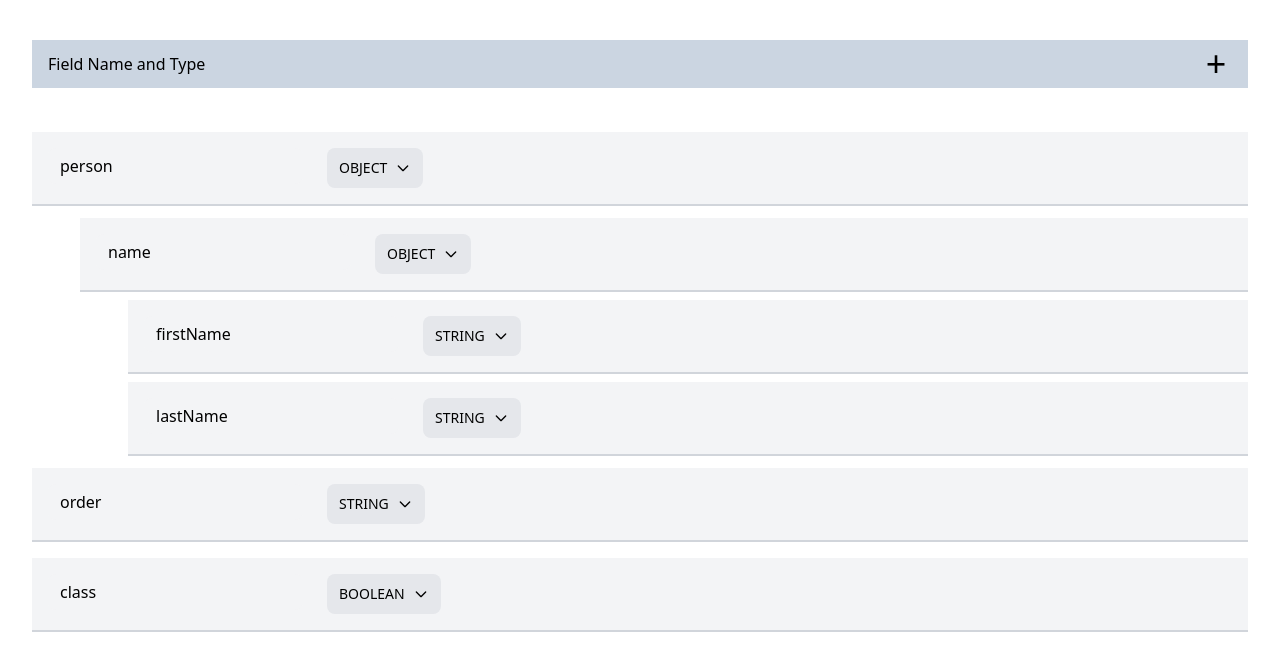
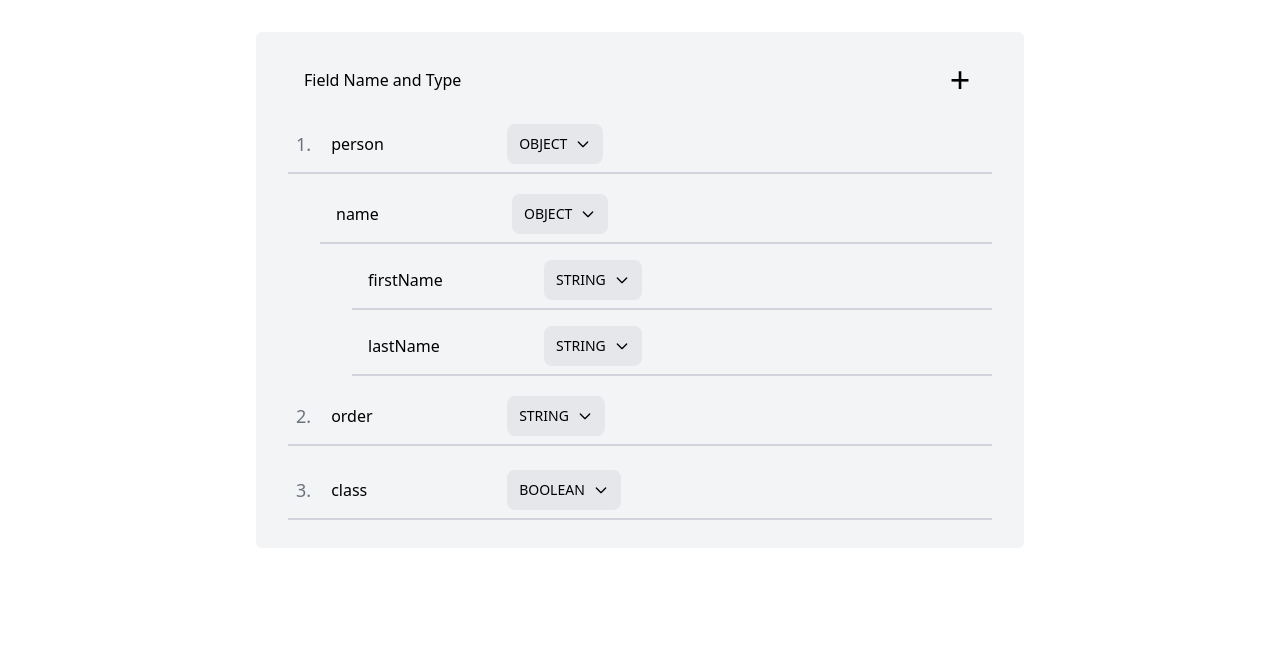
Before and after one commit to anshkush92/cosmocloud, a React (Create React App) app: page / in a window 1280 px wide. Shown: the top 670 px of the page. Built offline with nearby package versions, Linux system fonts and the light colour scheme.

Commit message:
Commpleted the project, now need to make some minor improvements
Signed-off-by: anshkush92college <imt_2020013@iiitm.ac.in>

```diff
--- a/src/App.js
+++ b/src/App.js
@@ -7,13 +7,13 @@ const App = () => {
   console.log('🚀 ~ file: App.js:7 ~ App ~ items:', items);
 
   return (
-    <div className='flex flex-col gap-1'>
-      <div className='flex justify-between group mx-8 px-4 py-2 items-center my-10 bg-slate-300'>
+    <div className='flex flex-col gap-1 bg-gray-100 rounded-md my-8 mx-auto py-4 w-[48rem]'>
+      <div className='flex justify-between group mx-8 px-4 py-2 items-center my-2 hover:bg-gray-200'>
         Field Name and Type
         <AddRow />
       </div>
       {items.map((item, index) => (
-        <Row item={item} key={index} />
+        <Row item={item} key={index} index={index + 1} />
       ))}
     </div>
   );
--- a/src/components/input/Field.jsx
+++ b/src/components/input/Field.jsx
@@ -21,7 +21,7 @@ const Field = ({ item }) => {
   return (
     <label className='group-hover:bg-gray-200'>
       <input
-        className='h-9 px-3 py-1 rounded-lg bg-gray-100 focus:bg-white focus:outline-none'
+        className='h-9 w-40 truncate px-2 py-1 rounded-lg bg-gray-100 focus:bg-white focus:outline-none'
         type='text'
         value={body}
         onChange={(event) => handleChange(event)}
--- a/src/components/row/Row.jsx
+++ b/src/components/row/Row.jsx
@@ -1,5 +1,3 @@
-import { useState } from 'react';
-
 import AddRow from '../buttons/AddRow';
 import DeleteRow from '../buttons/DeleteRow';
 import Toggle from '../toggle/Toggle';
@@ -8,13 +6,15 @@ import Field from '../input/Field';
 
 import dataTypes from '../../constants/dataTypes';
 
-const Row = ({ item }) => {
+const Row = ({ item, index }) => {
   const { dataType: currentDataType, items } = item;
+  console.log('🚀 ~ file: Row.jsx:13 ~ Row ~ index:', index);
 
   return (
     <>
-      <div className='flex bg-gray-100 group hover:bg-gray-200 mx-8 p-4 border-b-2 border-gray-300 gap-4 items-center justify-between'>
-        <div className='flex'>
+      <div className='flex bg-gray-100 group hover:bg-gray-200 mx-8 p-2 border-b-2 border-gray-300 gap-4 items-center justify-between'>
+        <div className='flex items-center'>
+          {index && <div className='text-gray-500 text-lg mr-3'>{index}. </div>}
           <Field item={item} />
           <DataTypes item={item} />
         </div>
@@ -26,8 +26,7 @@ const Row = ({ item }) => {
           <DeleteRow item={item} />
         </div>
       </div>
-
-      <div className='pl-12 mt-2'>
+      <div className='pl-8 mt-2'>
         {items?.map((item, index) => (
           <Row item={item} key={index} />
         ))}
```
